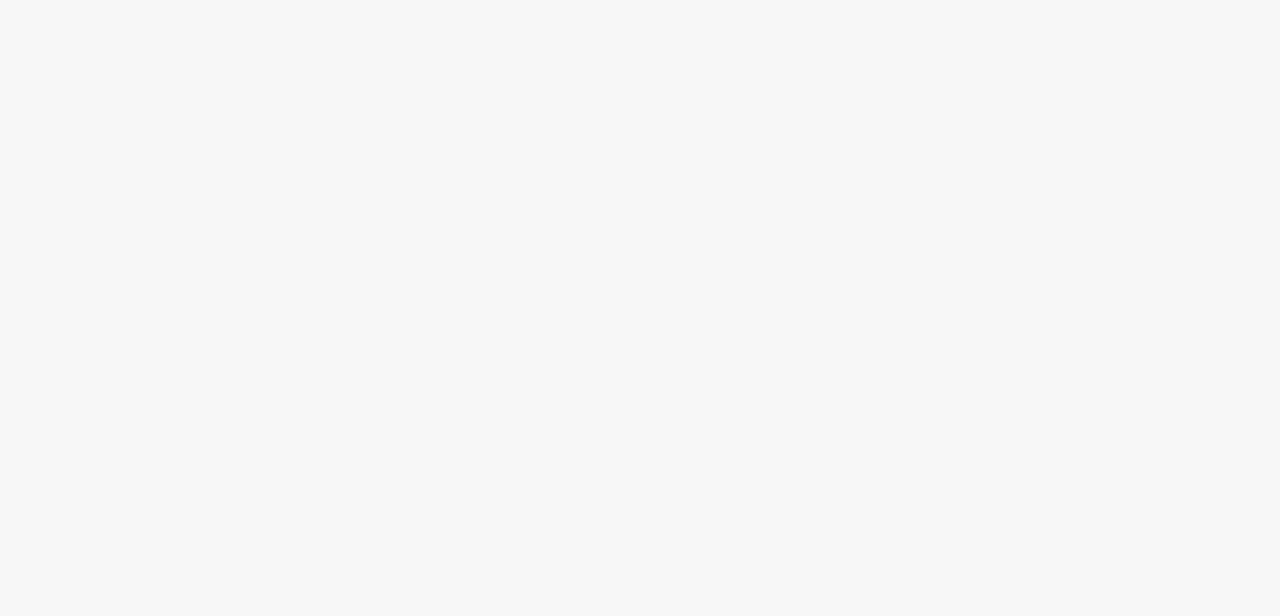
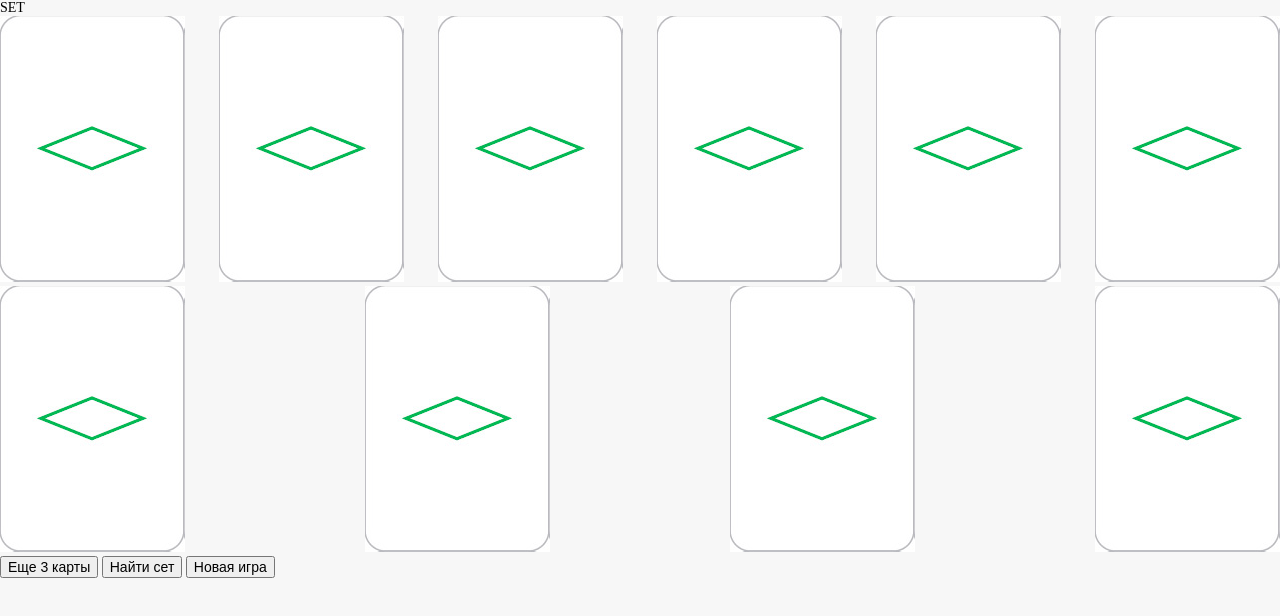
Before and after one commit to OlgaShishkanova/set-game, a website: page index.html in a window 1280 px wide. Drawn offline with nearby package versions, Linux system fonts and the light colour scheme.

Commit message:
базовая разметка

```diff
--- a/index.html
+++ b/index.html
@@ -4,11 +4,27 @@
     <meta charset="UTF-8">
     <meta name="viewport" content="width=device-width, initial-scale=1, maximum-scale=1">
     <link rel="stylesheet" type="text/css" href="style.css" />
-    <title>Магазин</title>
+    <title>Set</title>
 </head>
 <body>
-<div class="flex-between">
+<h1 class="name">SET</h1>
+<div class="main flex-between">
+    <a href="#"><img class="main-card" src="images/1-green-diamond-empty.jpg"></a>
+    <a href="#"><img class="main-card" src="images/1-green-diamond-empty.jpg"></a>
+    <a href="#"><img class="main-card" src="images/1-green-diamond-empty.jpg"></a>
+    <a href="#"><img class="main-card" src="images/1-green-diamond-empty.jpg"></a>
+    <a href="#"><img class="main-card" src="images/1-green-diamond-empty.jpg"></a>
+    <a href="#"><img class="main-card" src="images/1-green-diamond-empty.jpg"></a>
+    <a href="#"><img class="main-card" src="images/1-green-diamond-empty.jpg"></a>
+    <a href="#"><img class="main-card" src="images/1-green-diamond-empty.jpg"></a>
+    <a href="#"><img class="main-card" src="images/1-green-diamond-empty.jpg"></a>
+    <a href="#"><img class="main-card" src="images/1-green-diamond-empty.jpg"></a>
+</div>
 
+<div class="buttons">
+    <input type="button" class="buttons-more" value="Еще 3 карты">
+    <input type="button" class="buttons-find" value="Найти сет">
+    <input type="button" class="buttons-new-game" value="Новая игра">
 </div>
 
 <script src="node_modules/jquery/dist/jquery.min.js"></script>
```
